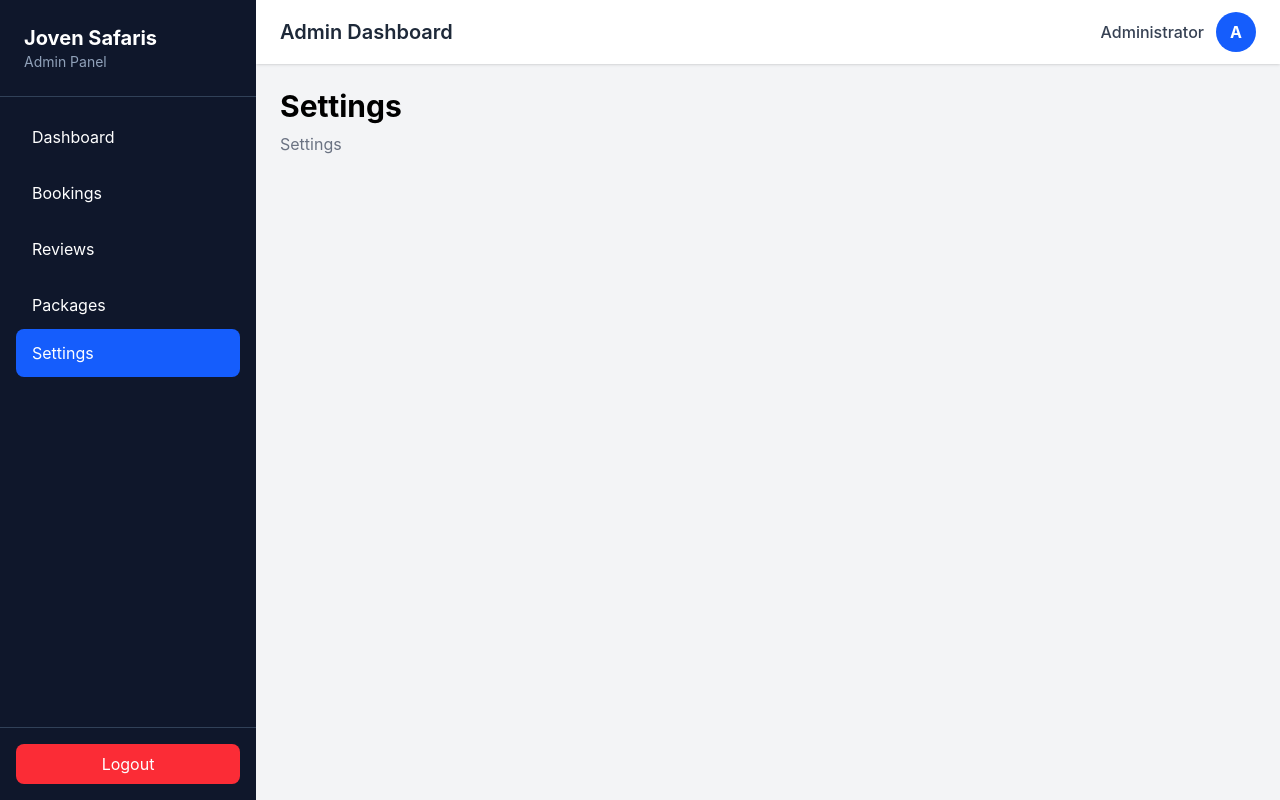
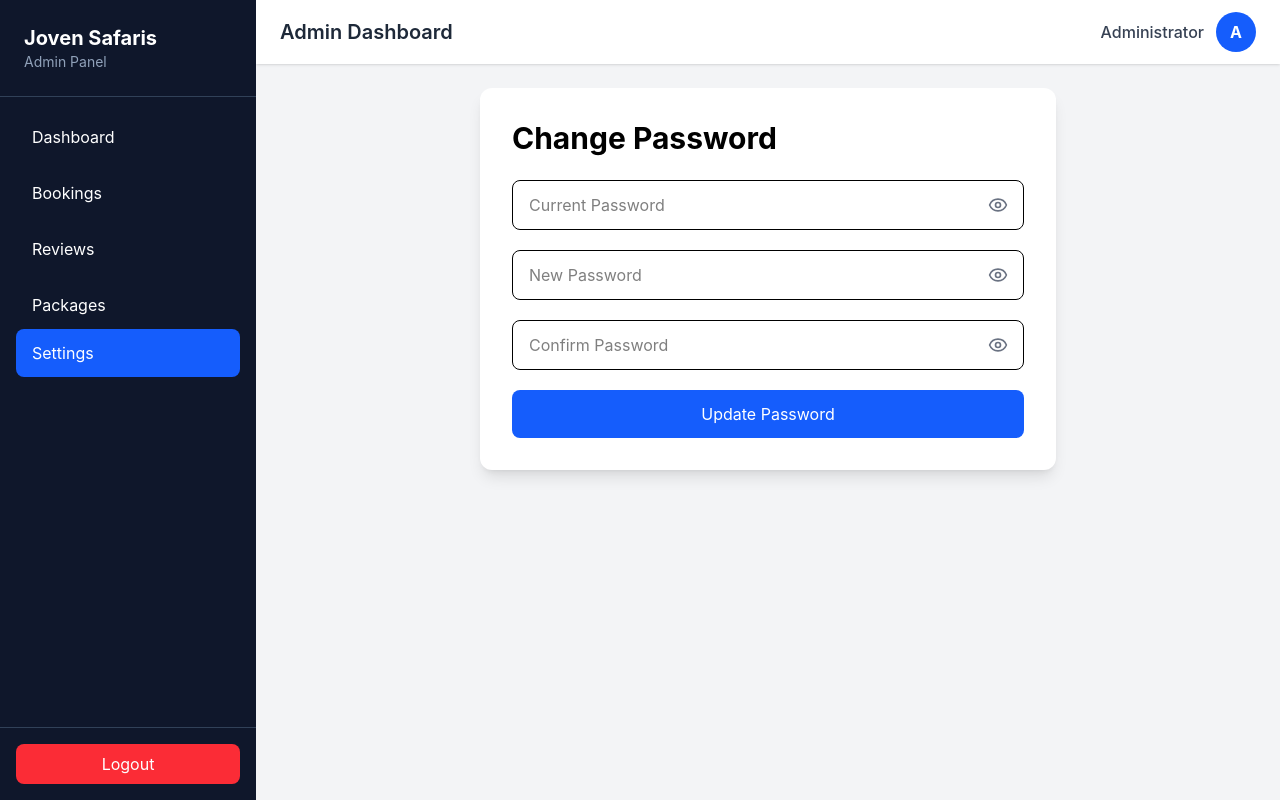
Before and after one commit to eberriphath/joven-safaris-admin-dashboard, a React (Vite) app: page /settings in a window 1280 px wide. Built offline with nearby package versions, Linux system fonts and the light colour scheme; sample sign-in values are in the browser's storage.

Commit message:
admin change password

```diff
--- a/package.json
+++ b/package.json
@@ -12,6 +12,7 @@
   "dependencies": {
     "@tailwindcss/vite": "^4.3.2",
     "axios": "^1.18.1",
+    "lucide-react": "^1.26.0",
     "react": "^19.2.7",
     "react-dom": "^19.2.7",
     "react-router-dom": "^7.18.1",
--- a/src/pages/Login.jsx
+++ b/src/pages/Login.jsx
@@ -1,5 +1,6 @@
 import { useState } from "react";
 import { useNavigate } from "react-router-dom";
+import { Eye, EyeOff } from "lucide-react";
 import api from "../api/axios";
 import { setToken } from "../services/auth";
 
@@ -23,6 +24,8 @@ function handleLogin() {
 function Login() {
   const [email, setEmail] = useState("");
   const [password, setPassword] = useState("");
+  const [showPassword, setShowPassword] = useState(false);
+
   const [loading, setLoading] = useState(false);
   const [error, setError] = useState("");
 
@@ -30,6 +33,7 @@ function Login() {
 
   const handleLogin = async (e) => {
     e.preventDefault();
+
     setLoading(true);
     setError("");
 
@@ -46,7 +50,8 @@ function Login() {
       navigate("/dashboard");
     } catch (err) {
       setError(
-        err.response?.data?.error || "Login failed. Try again."
+        err.response?.data?.error ||
+          "Login failed. Try again."
       );
     } finally {
       setLoading(false);
@@ -55,10 +60,12 @@ function Login() {
 
   return (
     <div className="min-h-screen flex items-center justify-center bg-gray-100">
+
       <form
         onSubmit={handleLogin}
         className="bg-white p-8 rounded-xl shadow-md w-full max-w-md"
       >
+
         <h1 className="text-2xl font-bold mb-6 text-center">
           Admin Login
         </h1>
@@ -77,13 +84,29 @@ function Login() {
           onChange={(e) => setEmail(e.target.value)}
         />
 
+        <div className="relative mb-4">
+
           <input
-          type="password"
+            type={showPassword ? "text" : "password"}
             placeholder="Password"
-          className="w-full p-3 border rounded mb-4"
+            className="w-full p-3 pr-12 border rounded"
             value={password}
             onChange={(e) => setPassword(e.target.value)}
           />
+
+          <button
+            type="button"
+            onClick={() => setShowPassword(!showPassword)}
+            className="absolute right-3 top-1/2 -translate-y-1/2 text-gray-500 hover:text-gray-700"
+          >
+            {showPassword ? (
+              <EyeOff size={20} />
+            ) : (
+              <Eye size={20} />
+            )}
+          </button>
+
+        </div>
 
         <button
           type="submit"
@@ -92,7 +115,9 @@ function Login() {
         >
           {loading ? "Logging in..." : "Login"}
         </button>
+
       </form>
+
     </div>
   );
 }
--- a/src/pages/Settings.jsx
+++ b/src/pages/Settings.jsx
@@ -1,13 +1,201 @@
+import { useState } from "react";
+import { Eye, EyeOff } from "lucide-react";
+import api from "../api/axios";
+
 function Settings() {
-  return (
-    <div>
-      <h1 className="text-3xl font-bold">Settings</h1>
 
-      <p className="text-gray-500 mt-2">
-        Settings
-      </p>
-    </div>
-  );
+    const [formData, setFormData] = useState({
+        current_password: "",
+        new_password: "",
+        confirm_password: ""
+    });
+
+    const [message, setMessage] = useState("");
+    const [error, setError] = useState("");
+
+    const [showCurrentPassword, setShowCurrentPassword] = useState(false);
+    const [showNewPassword, setShowNewPassword] = useState(false);
+    const [showConfirmPassword, setShowConfirmPassword] = useState(false);
+
+    function handleChange(e) {
+
+        setFormData({
+            ...formData,
+            [e.target.name]: e.target.value
+        });
+
+    }
+
+    async function handleSubmit(e) {
+
+        e.preventDefault();
+
+        setMessage("");
+        setError("");
+
+        try {
+
+            const token = localStorage.getItem("adminToken");
+
+            const res = await api.put(
+                "/admin/change-password",
+                formData,
+                {
+                    headers: {
+                        Authorization: `Bearer ${token}`
+                    }
+                }
+            );
+
+            setMessage(res.data.message);
+
+            setFormData({
+                current_password: "",
+                new_password: "",
+                confirm_password: ""
+            });
+
+        }
+
+        catch (err) {
+
+            setError(
+                err.response?.data?.error ||
+                "Something went wrong."
+            );
+
+        }
+
+    }
+
+    return (
+
+        <div className="max-w-xl mx-auto bg-white rounded-xl shadow-lg p-8">
+
+            <h1 className="text-3xl font-bold mb-6">
+                Change Password
+            </h1>
+
+            {message && (
+
+                <div className="bg-green-100 text-green-700 p-3 rounded mb-4">
+                    {message}
+                </div>
+
+            )}
+
+            {error && (
+
+                <div className="bg-red-100 text-red-700 p-3 rounded mb-4">
+                    {error}
+                </div>
+
+            )}
+
+            <form
+                onSubmit={handleSubmit}
+                className="space-y-5"
+            >
+
+                {/* Current Password */}
+
+                <div className="relative">
+
+                    <input
+                        type={showCurrentPassword ? "text" : "password"}
+                        name="current_password"
+                        placeholder="Current Password"
+                        value={formData.current_password}
+                        onChange={handleChange}
+                        className="w-full border rounded-lg px-4 py-3 pr-12"
+                    />
+
+                    <button
+                        type="button"
+                        onClick={() =>
+                            setShowCurrentPassword(!showCurrentPassword)
+                        }
+                        className="absolute right-4 top-1/2 -translate-y-1/2 text-gray-500 hover:text-gray-700"
+                    >
+                        {showCurrentPassword ? (
+                            <EyeOff size={20} />
+                        ) : (
+                            <Eye size={20} />
+                        )}
+                    </button>
+
+                </div>
+
+                {/* New Password */}
+
+                <div className="relative">
+
+                    <input
+                        type={showNewPassword ? "text" : "password"}
+                        name="new_password"
+                        placeholder="New Password"
+                        value={formData.new_password}
+                        onChange={handleChange}
+                        className="w-full border rounded-lg px-4 py-3 pr-12"
+                    />
+
+                    <button
+                        type="button"
+                        onClick={() =>
+                            setShowNewPassword(!showNewPassword)
+                        }
+                        className="absolute right-4 top-1/2 -translate-y-1/2 text-gray-500 hover:text-gray-700"
+                    >
+                        {showNewPassword ? (
+                            <EyeOff size={20} />
+                        ) : (
+                            <Eye size={20} />
+                        )}
+                    </button>
+
+                </div>
+
+                {/* Confirm Password */}
+
+                <div className="relative">
+
+                    <input
+                        type={showConfirmPassword ? "text" : "password"}
+                        name="confirm_password"
+                        placeholder="Confirm Password"
+                        value={formData.confirm_password}
+                        onChange={handleChange}
+                        className="w-full border rounded-lg px-4 py-3 pr-12"
+                    />
+
+                    <button
+                        type="button"
+                        onClick={() =>
+                            setShowConfirmPassword(!showConfirmPassword)
+                        }
+                        className="absolute right-4 top-1/2 -translate-y-1/2 text-gray-500 hover:text-gray-700"
+                    >
+                        {showConfirmPassword ? (
+                            <EyeOff size={20} />
+                        ) : (
+                            <Eye size={20} />
+                        )}
+                    </button>
+
+                </div>
+
+                <button
+                    className="bg-blue-600 hover:bg-blue-700 text-white px-6 py-3 rounded-lg w-full transition"
+                >
+                    Update Password
+                </button>
+
+            </form>
+
+        </div>
+
+    );
+
 }
 
 export default Settings;
```
Also changed, not shown: 1 other file (tests, documents, lock files or other folders). Lines whose indentation alone changed are shown as unchanged.
